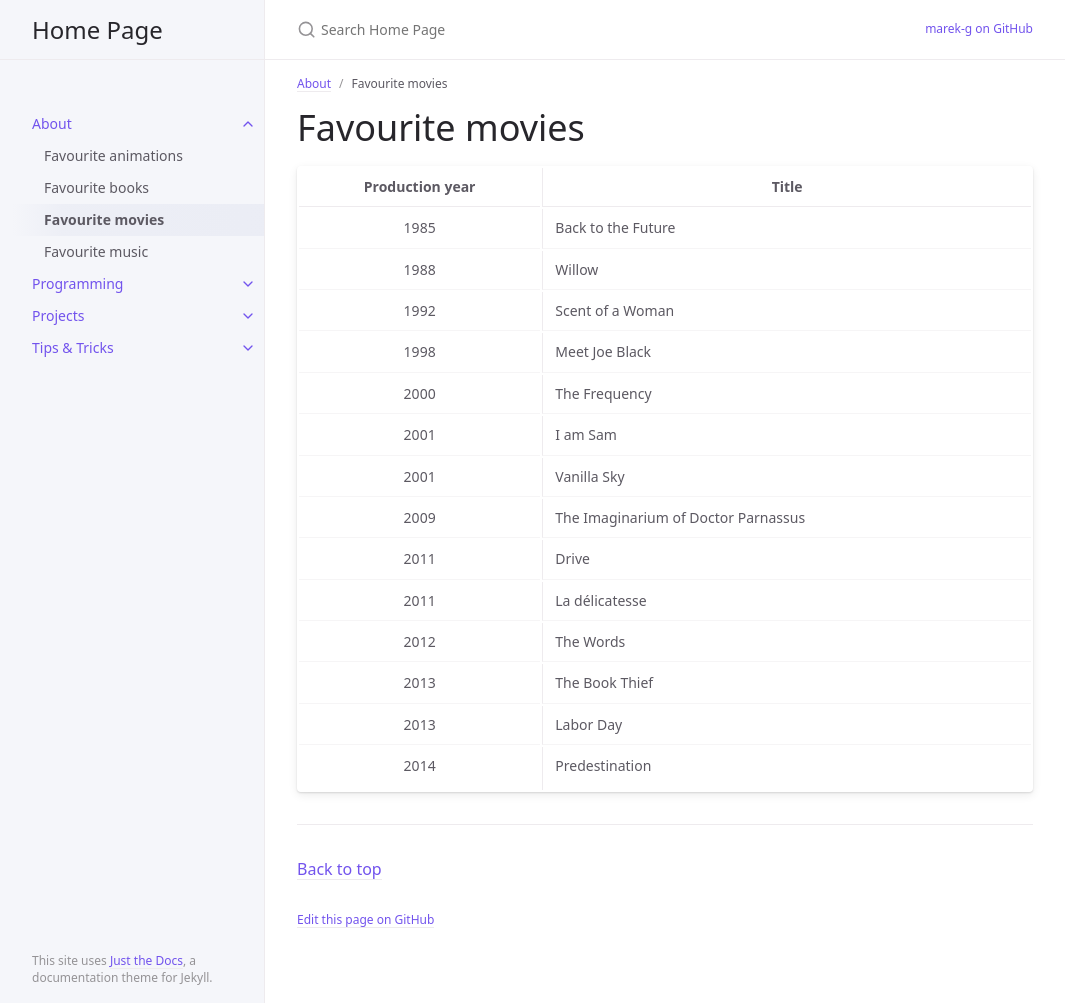
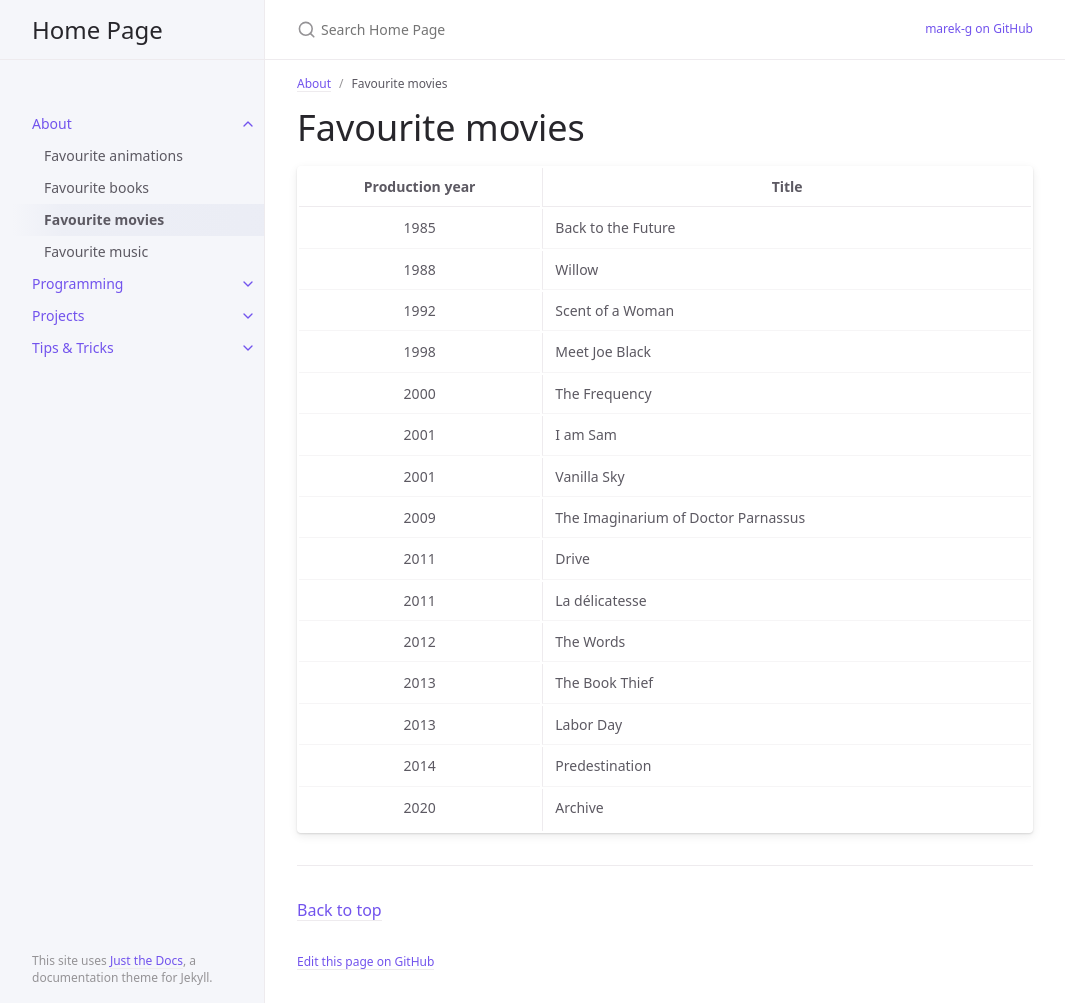
Before and after one commit to marek-g/marek-g.github.io, a Jekyll site: the page built from posts/about/fav_movies.md, in a window 1280 px wide and 1003 px high. Shown: the whole window, without its empty margins (107-1172 px from the left). Built offline with Jekyll 4.4.1, drawn with Linux system fonts in a browser that asks for light colours.

Commit message:
Add Archive movie

```diff
--- a/posts/about/fav_movies.md
+++ b/posts/about/fav_movies.md
@@ -22,3 +22,4 @@ parent: About
 |      2013       | The Book Thief                      |
 |      2013       | Labor Day                           |
 |      2014       | Predestination                      |
+|      2020       | Archive                             |
```
